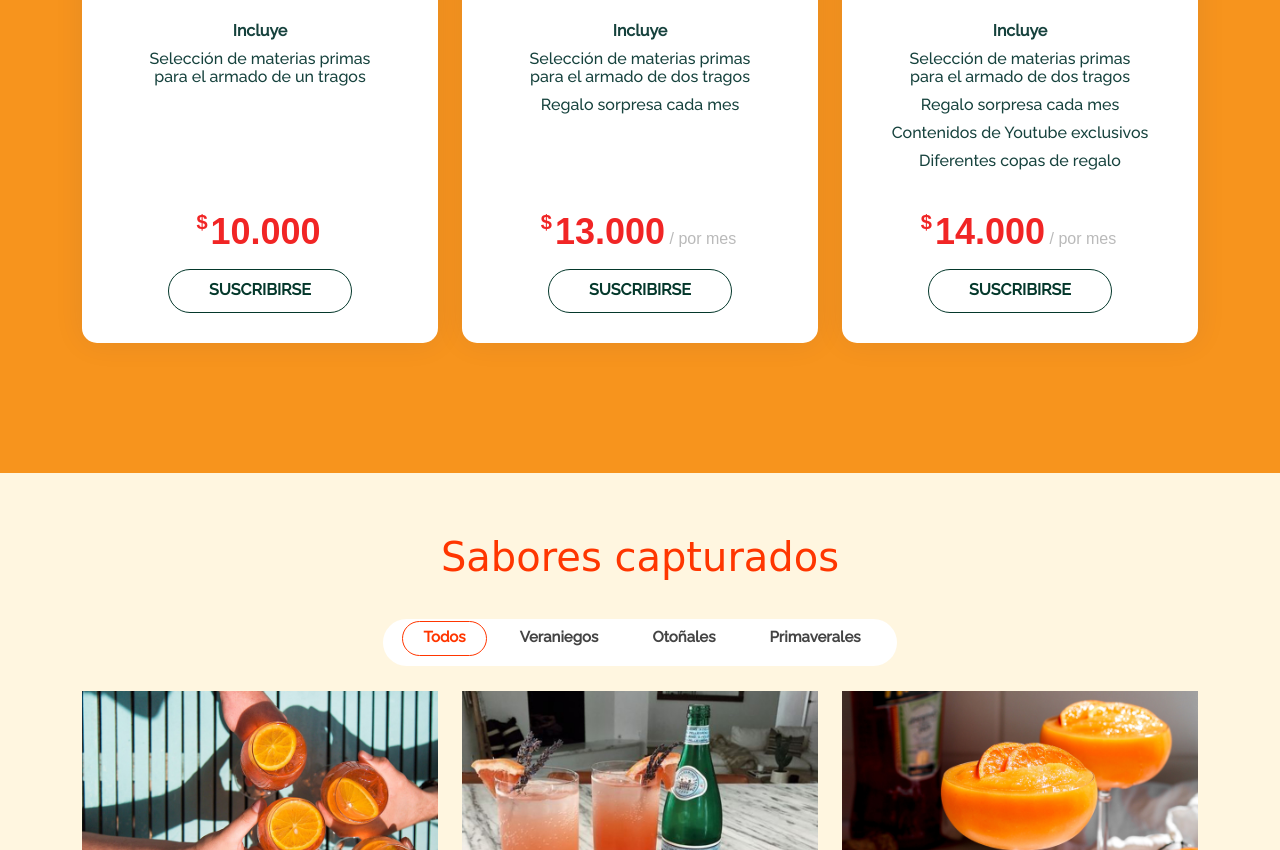
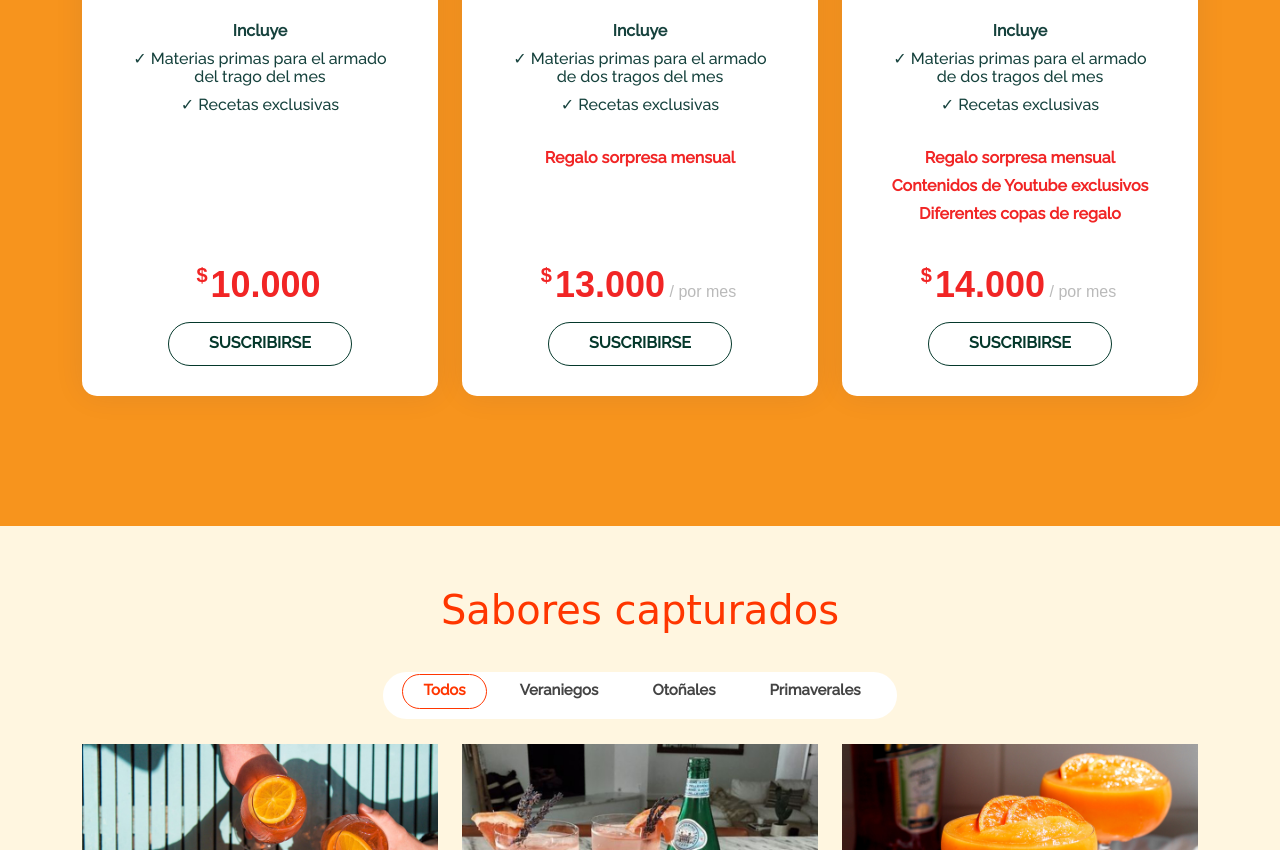
Before and after one commit to mercedesesposito/Bartenderclubdefinitivo, a plain HTML site: page index.html in a window 1280 px wide. Shown: the part 3788-4638 px from the top of the page. Drawn offline with nearby package versions, Linux system fonts and the light colour scheme; a web font is replaced by a local one.

Commit message:
Update index.html

```diff
--- a/index.html
+++ b/index.html
@@ -424,10 +424,13 @@
 
           <ul>
             <li style="font-weight:bolder;"> Incluye</li>
-            <li>Selección de materias primas <br> para el armado de un tragos</li>
-            <li style="color: #ffffff">  fff </li>
-            <li style="color: #ffffff">    ff                   </li>
-            <li style="color: #ffffff">    ff                   </li>
+            <li>✓ Materias primas para el armado<br> del trago del mes</li>
+            <li >✓ Recetas exclusivas<span></li>
+          </ul>
+          <ul>
+            <li><span style="color: #ffffff; font-weight: bolder;">Regalo sorpresa mensual<span></li>
+            <li > <span style="color: #ffffff; font-weight: bolder;">Contenidos de Youtube exclusivos<span></li>
+            <li><span style="color: #ffffff; font-weight: bolder;">Diferentes copas de regalo<span></li>
           </ul>
           <div class="price"><sup>$</sup>10.000</div>
           <a href="#" class="btn-buy">SUSCRIBIRSE</a>
@@ -444,10 +447,13 @@
 
           <ul>
             <li style="font-weight:bolder;"> Incluye</li>
-            <li>Selección de materias primas <br> para el armado de dos tragos</li>
-            <li>Regalo sorpresa cada mes</li>
-            <li style="color: #ffffff">  fff </li>
-            <li style="color: #ffffff">    ff                   </li>
+            <li>✓ Materias primas para el armado<br> de dos tragos del mes</li>
+            <li >✓ Recetas exclusivas<span></li>
+          </ul>
+          <ul>
+            <li><span style="color: #F12525; font-weight: bolder;">Regalo sorpresa mensual<span></li>
+            <li > <span style="color: #ffffff; font-weight: bolder;">Contenidos de Youtube exclusivos<span></li>
+            <li><span style="color: #ffffff; font-weight: bolder;">Diferentes copas de regalo<span></li>
           </ul>
           <div class="price"><sup>$</sup>13.000<span> / por mes</span></div>
           <a href="#" class="btn-buy">SUSCRIBIRSE</a>
@@ -463,10 +469,13 @@
 
           <ul>
             <li style="font-weight:bolder;"> Incluye</li>
-            <li>Selección de materias primas <br> para el armado de dos tragos</li>
-            <li>Regalo sorpresa cada mes</li>
-            <li>Contenidos de Youtube exclusivos</li>
-            <li>Diferentes copas de regalo</li>
+            <li>✓ Materias primas para el armado<br> de dos tragos del mes</li>
+            <li >✓ Recetas exclusivas<span></li>
+          </ul>
+          <ul>
+            <li><span style="color: #F12525; font-weight: bolder;">Regalo sorpresa mensual<span></li>
+            <li > <span style="color: #F12525; font-weight: bolder;">Contenidos de Youtube exclusivos<span></li>
+            <li><span style="color: #F12525; font-weight: bolder;">Diferentes copas de regalo<span></li>
           </ul>
           <div class="price"><sup>$</sup>14.000<span> / por mes</span></div>
           <a href="#" class="btn-buy">SUSCRIBIRSE</a>
```
